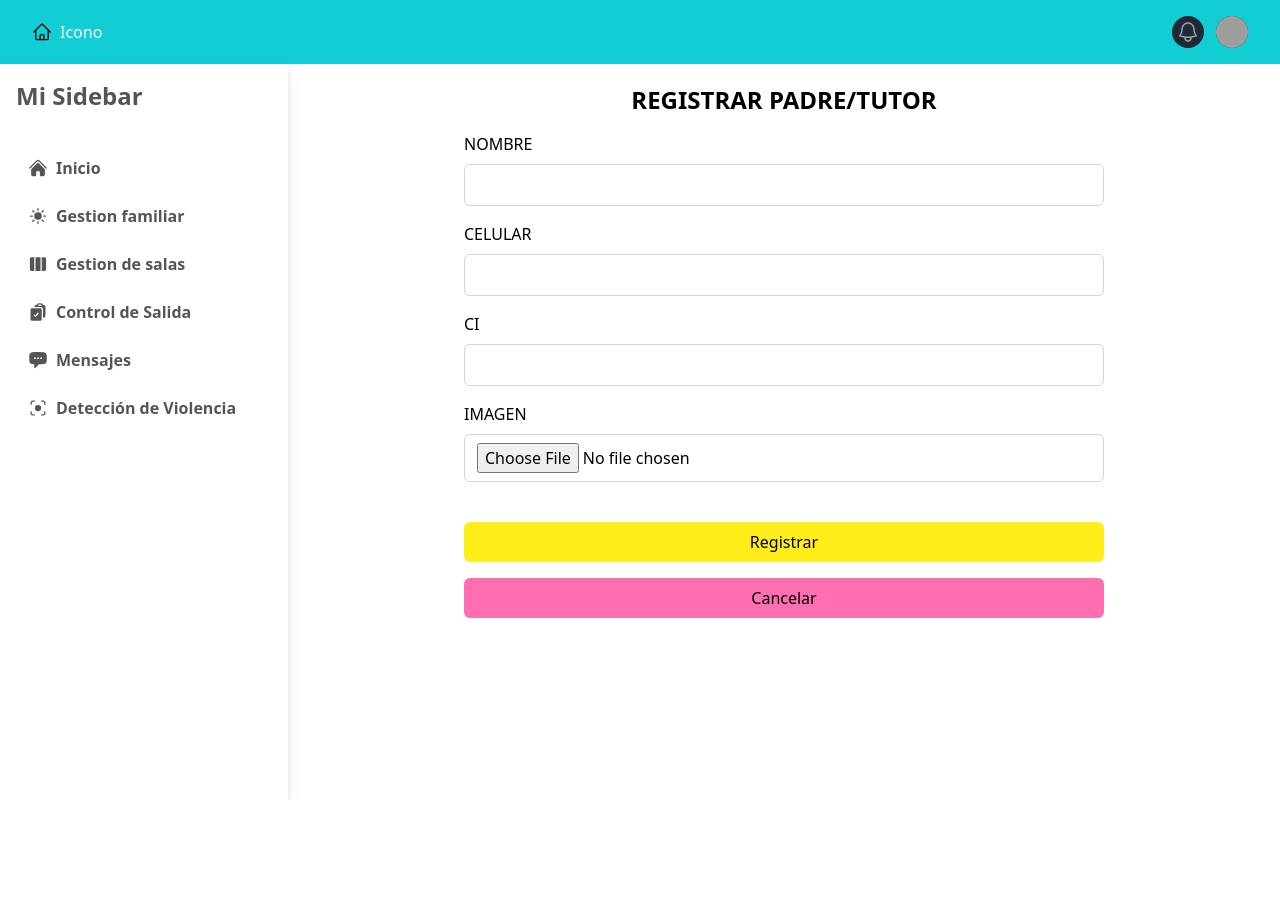
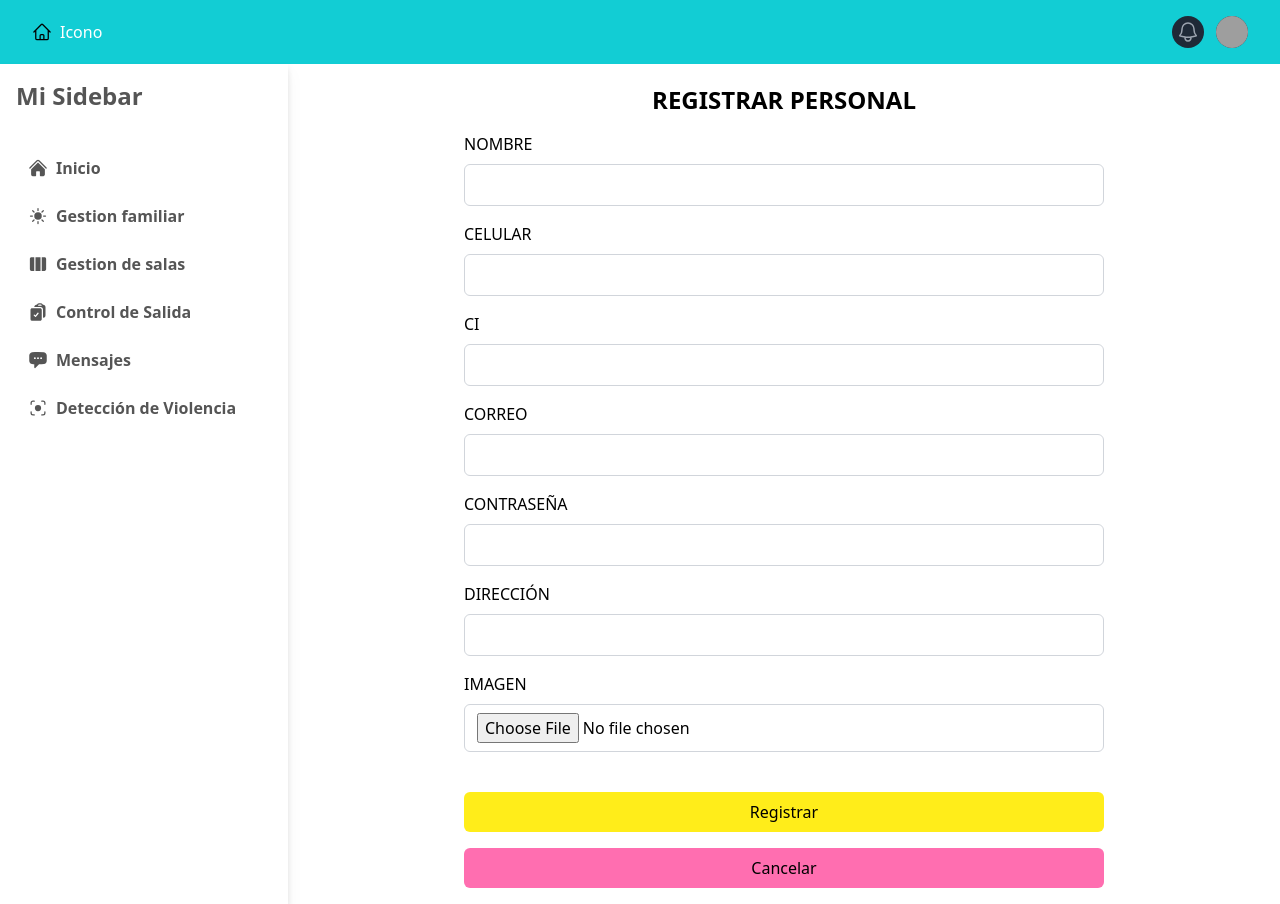
Before and after one commit to Vane737/kidsecure-front, a React (Vite) app: page /padres/edit in a window 1280 px wide. Before the commit the page ends 800 px from the top, so only its background shows below. Built offline with nearby package versions, Linux system fonts and the light colour scheme; grey boxes are pictures that could not be loaded.

Commit message:
add parents pages

```diff
--- a/src/App.jsx
+++ b/src/App.jsx
@@ -9,6 +9,8 @@ import Contacto from './pages/Contacto';
 import { Children,  CreateEditChildren, ReadChildren  } from './pages/children';
 import { Parents, CreateEditParents, ReadParents } from './pages/parents';
 import { Personnel, ReadPersonnel, CreateEditPersonnel, VerifyPersonnel } from './pages/personnel';
+import { Classroom, CreateEditClassroom, ReadClassroom, ChildrenList } from './pages/classroom';
+import { ViolenceCamera } from './pages/violence';
 
 // import viteLogo from '/vite.svg'
 
@@ -48,6 +50,28 @@ function App() {
             <Route path=':id' element={<ReadParents /> } />
           </Route>
 
+          <Route path='/salas'>
+            <Route index element={<Classroom /> } />
+            <Route path='create' element={<CreateEditClassroom /> } />
+            <Route path='edit/:id' element={<CreateEditClassroom /> } />
+            <Route path=':id' element={<ReadClassroom /> } />
+            <Route path='admin' element={<ChildrenList /> } />
+          </Route>
+
+          <Route path='/mensajes'>
+            <Route index element={<Classroom /> } />
+            <Route path='create' element={<CreateEditClassroom /> } />
+            <Route path='edit/:id' element={<CreateEditClassroom /> } />
+            <Route path=':id' element={<ReadClassroom /> } />
+          </Route>
+
+          <Route path='/deteccion'>
+            <Route index element={<ViolenceCamera /> } />
+            <Route path='create' element={<CreateEditClassroom /> } />
+            <Route path='edit/:id' element={<CreateEditClassroom /> } />
+            <Route path=':id' element={<ReadClassroom /> } />
+          </Route>
+
           {/* <Route path='/padres'>
             <Route path=':id' element={<div>Padre</div>} />
           </Route>
--- a/src/components/ListRows.jsx
+++ b/src/components/ListRows.jsx
@@ -13,7 +13,8 @@ export const ListRows = ({
   head = [],
   body = [],
   getId,
-  setVerify
+  setButton,
+  textButton
 }) => {
   //obtengo el id y la opcion que se selecciono (borrar,mostrar y editar)
   // const navigate = useNavigate();
@@ -51,21 +52,21 @@ export const ListRows = ({
             )
           ))}
             {
-              setVerify ? (
+              setButton ? (
               <td>
                 <button
                   className="bg-primary rounded-md p-2 font-semibold pr-4 pl-4 text-white mr-3"
                   onClick={() => onClickId(b, "verificar")}
                 >
-                Verificar
+                { textButton }
               </button>
               </td>
             ) : (
-              <span></span>
+              <></>
             )}
             <td>
-              <div className="flex flex-wrap items-center justify-around">
-                  <span></span>
+              <div className="flex flex-wrap items-center justify-stretch">
+                  {/* <span></span> */}
                   <button
                     className="rounded-md p-2 text-customPink"
                     onClick={() => onClickId(b, "borrar")}
--- /dev/null
+++ b/src/pages/classroom/index.js
@@ -0,0 +1,4 @@
+export * from './Classroom';
+export * from './CreateEditClassroom';
+export * from './ReadClassroom';
+export * from './ChildrenList';
--- a/src/pages/parents/CreateEditParents.jsx
+++ b/src/pages/parents/CreateEditParents.jsx
@@ -1,135 +1,115 @@
 import { Link, useNavigate, useParams } from "react-router-dom";
-// import api from "../../../API/axios";
-import { useEffect, useState } from "react";
+import api from "../../api/kidsecureApi";
+import { useState } from "react";
 
 export const CreateEditParents = () => {
   let { id } = useParams();
   const navigate = useNavigate();
-  const [categorias, setCategorias] = useState([]);
-  const [title, setTitle] = useState("");
-  const [price, setPrice] = useState("");
-  const [date, setDate] = useState("");
-  const [categoriaId, setCategoriaId] = useState("");
-  const [authors, setAuthors] = useState([]);
-  const [authorName, setAuthorName] = useState("");
-  const [editorial, setEditorial] = useState("");
-  const [image, setImage] = useState();
+  const [name, setName] = useState("");
+  const [cellphone, setCellphone] = useState("");
+  const [ci, setCi] = useState("");
+  const [photo, setPhoto] = useState(null); // Cambio: Inicializa photo como null
+  const [email, setEmail] = useState(""); // Cambio: Inicializa photo como null
+  const [password, setPassword] = useState(""); // Cambio: Inicializa photo como null
+  const [address, setAddress] = useState(""); // Cambio: Inicializa photo como null
 
+  // Handlers
+  const handlePersonSubmit = (e) => {
+    e.preventDefault();
+    const data = new FormData(); // Crea un objeto FormData
 
-  useEffect(() => {
-    // api
-    //   .get(`/categoria`)
-    //   .then((res) => {
-    //     setCategorias(res.data.categorias);
-    //   })
-    //   .catch((err) => {
-    //     console.log(err);
-    //   });
-  }, []);
+    data.append("name", name);
+    data.append("cellphone", cellphone);
+    data.append("ci", ci);
+    data.append("user_id", id); // Ya es un número, no necesitas parseInt
+    data.append("photo", photo); // Agrega el archivo al objeto FormData
+    data.append("email", email); // Agrega el archivo al objeto FormData
+    data.append("password", password); // Agrega el archivo al objeto FormData
+    data.append("address", address); // Agrega el archivo al objeto FormData
 
-  //handlers
-  const handleBookSubmit = (e) => {
-    // e.preventDefault();
-    // const data = {
-    //   titulo: title,
-    //   precio: parseInt(price),
-    //   fecha_publicacion: date,
-    //   categoriaId: parseInt(categoriaId),
-    //   editorial: editorial,
-    //   autores: authors,
-    //   img: image,
-    // }
-    // const token = localStorage.getItem('x-token');
-    // console.log("data", data);
-    // if (id) {
-    //   //editar
-    //   api
-    //     .put(`PERSONAL/${id}`, data)
-    //     .then((res) => {
-    //       console.log(res);
-    //       navigate("/admin/providers");
-    //     })
-    //     .catch((err) => {
-    //       console.log(err);
-    //     });
-    // } else {
-    //   //crear
-    //   api
-    //     .post("/PERSONAL", data,{
-    //       headers: {
-    //         "x-token": token,
-    //       }
-    //     })
-    //     .then((res) => {
-    //       console.log(res);
-    //       navigate("/admin/book");
-    //     })
-    //     .catch((err) => {
-    //       console.log(err);
-    //     });
-    // }
+    api
+      .post("/authorized-person/register", data, {
+        headers: {
+          "Content-Type": "multipart/form-data", // Importante especificar el tipo de contenido como 'multipart/form-data'
+        },
+      })
+      .then((res) => {
+        console.log(res);
+        navigate("/personal");
+      })
+      .catch((err) => {
+        console.log(err);
+      });
   };
 
-  //Handle add author
-  const handleAddAuthor = () => {
-    setAuthors([...authors, authorName]);
-    setAuthorName("");
-  }
-
-  const handleChangeImage = (e) => {
-    const reader = new FileReader()
-
-    reader.readAsDataURL(e.target.files[0])
-
-    reader.onload = () => {
-      // console.log('called: ', reader.result);
-      setImage(reader.result);
-    }
+  const handleChangePhoto = (e) => {
+    setPhoto(e.target.files[0]); // Cambio: Establece photo con el archivo seleccionado
   };
 
   return (
     <div className="container mx-auto w-3/6">
-      <h1 className="text-2xl font-bold text-center mb-4 w-full pt-5">
-        {id ? "EDITAR PADRE/TUTOR" : "REGISTRAR PADRE/TUTOR"}
-      </h1>
-      <form onSubmit={handleBookSubmit}>
+      <h1 className="text-2xl font-bold text-center mb-4 w-full pt-5">REGISTRAR PERSONAL</h1>
+      <form onSubmit={handlePersonSubmit}>
         <div className="mb-4">
-          <label htmlFor="titulo" className="block mb-2 w-full">
-            NOMBRE
-          </label>
+          <label htmlFor="name" className="block mb-2 w-full">NOMBRE</label>
           <input
+            id="name"
             type="text"
-            onChange={(e) => setTitle(e.target.value)}
+            onChange={(e) => setName(e.target.value)}
             className="border border-gray-300 px-3 py-2 w-full rounded-md"
           />
         </div>
         <div className="mb-4">
-          <label htmlFor="precio" className="block mb-2">
-            CELULAR
-          </label>
+          <label htmlFor="cellphone" className="block mb-2">CELULAR</label>
           <input
+            id="cellphone"
             type="text"
-            onChange={(e) => setPrice(e.target.value)}
+            onChange={(e) => setCellphone(e.target.value)}
             className="border border-gray-300 px-3 py-2 w-full rounded-md"
           />
         </div>
         <div className="mb-4">
-          <label htmlFor="fecha_publicacion" className="block mb-2">
-            CI
-          </label>
+          <label htmlFor="ci" className="block mb-2">CI</label>
           <input
+            id="ci"
             type="text"
-            onChange={(e) => setDate(e.target.value)}
+            onChange={(e) => setCi(e.target.value)}
             className="border border-gray-300 px-3 py-2 w-full rounded-md"
           />
         </div>
         <div className="mb-4">
-          <label htmlFor="img" className="block mb-2">
-            IMAGEN
-          </label>
+          <label htmlFor="email" className="block mb-2">CORREO</label>
           <input
+            id="email"
+            type="email"
+            onChange={(e) => setEmail(e.target.value)}
+            className="border border-gray-300 px-3 py-2 w-full rounded-md"
+          />
+        </div>
+        <div className="mb-4">
+          <label htmlFor="password" className="block mb-2">CONTRASEÑA</label>
+          <input
+            id="password"
+            type="password"
+            onChange={(e) => setPassword(e.target.value)}
+            className="border border-gray-300 px-3 py-2 w-full rounded-md"
+          />
+        </div>
+        <div className="mb-4">
+          <label htmlFor="address" className="block mb-2">DIRECCIÓN</label>
+          <input
+            id="address"
+            type="text"
+            onChange={(e) => setAddress(e.target.value)}
+            className="border border-gray-300 px-3 py-2 w-full rounded-md"
+          />
+        </div>
+        <div className="mb-4">
+          <label htmlFor="photo" className="block mb-2">IMAGEN</label>
+          <input
+            id="photo"
             type="file"
-            onChange={handleChangeImage}
+            onChange={handleChangePhoto}
             className="border border-gray-300 px-3 py-2 w-full rounded-md"
           />
         </div>
@@ -138,13 +118,13 @@ export const CreateEditParents = () => {
             type="submit"
             className="bg-secondary rounded-md p-2 block w-full mb-4"
           >
-            {id ? "Editar" : "Registrar"}
+            Registrar
           </button>
 
           <Link
             type="button"
-            className="bg-customPink rounded-md text-center p-2 block w-full"
-            to="/padres"
+            className="bg-customPink rounded-md text-center p-2 block w-full mb-4"
+            to="/niños"
           >
             Cancelar
           </Link>
@@ -152,4 +132,4 @@ export const CreateEditParents = () => {
       </form>
     </div>
   );
-}
+};
--- a/src/pages/personnel/Personnel.jsx
+++ b/src/pages/personnel/Personnel.jsx
@@ -90,7 +90,7 @@ export const Personnel = () => {
           <p>Cargando...</p>
         ) : (
           <div className='mt-16'>
-            <ListRows head={head} body={listData} getId={handleClickOption} setVerify={true}/>
+            <ListRows head={head} body={listData} getId={handleClickOption} setButton={true} textButton="Verificar"/>
             {/* <Pagination  offset= {offset} regTotal ={ regTotal } onOffsetChange={handleOffsetChange} regXPage = {regXPage}/> */}
           </div>
         )}
```
